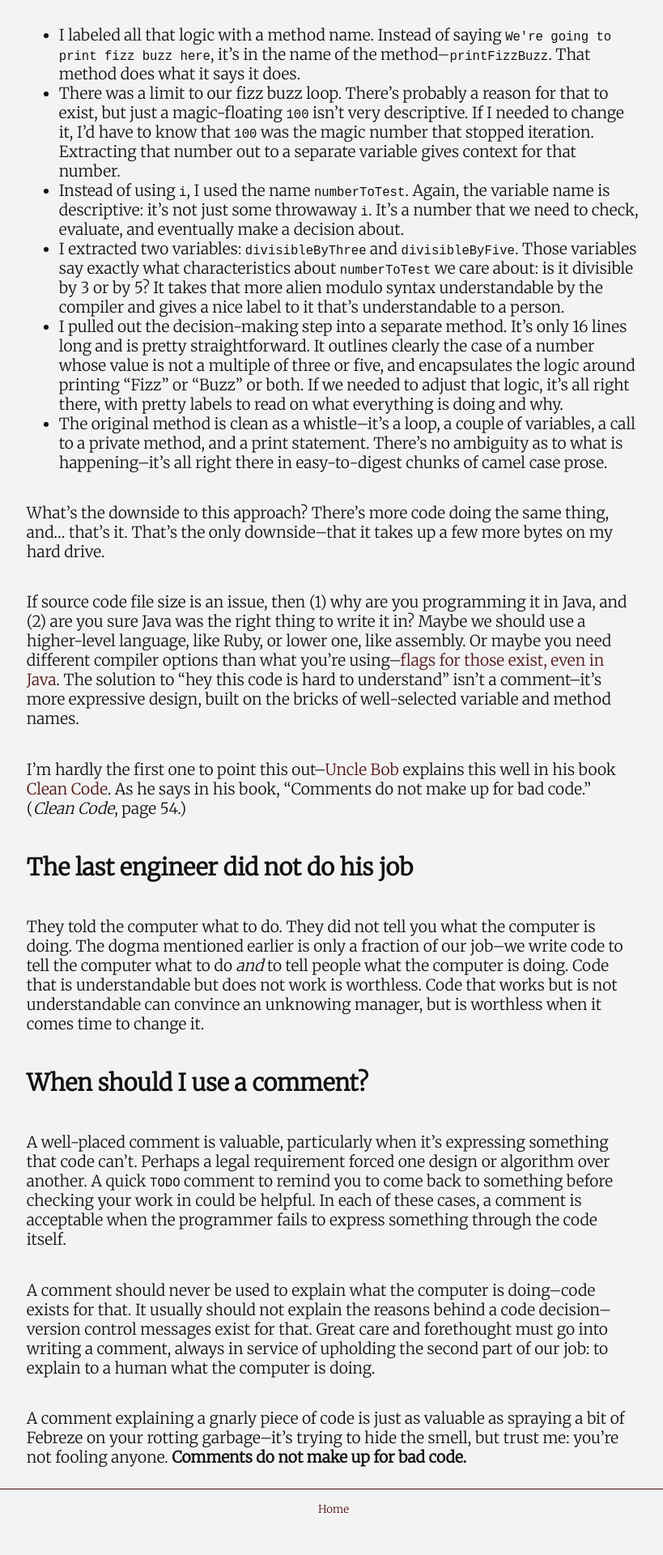
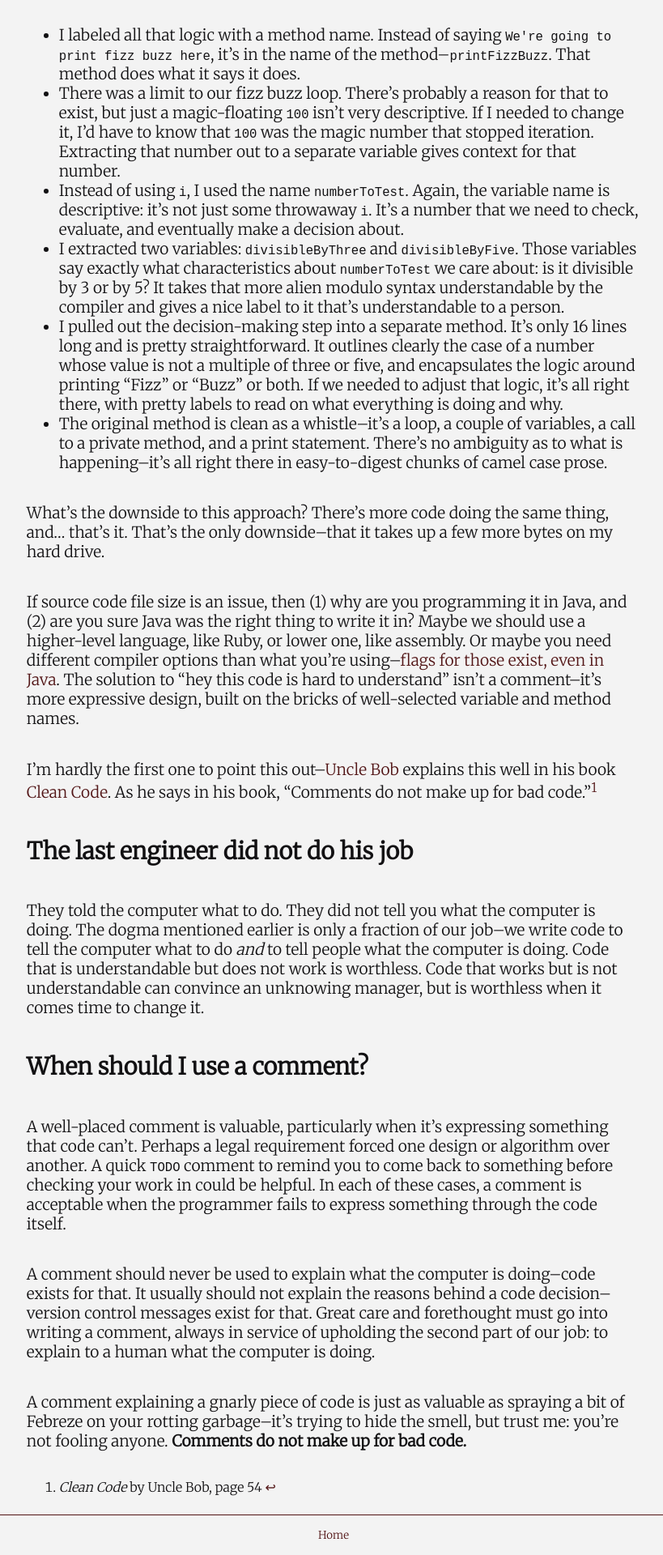
Before and after one commit to cincospenguinos/Blog, a Jekyll site: the page built from _posts/2020-06-03-on-code-comments.markdown, in a window 1280 px wide. Shown: the part 2941-4861 px from the top of the page at 81% size, without its empty margins (228-1047 px from the left). Built offline with Jekyll 4.4.1, drawn with Linux system fonts in a browser that asks for light colours; before the commit the page ends 4829 px from its top, so only the background shows below that.

Commit message:
Fix reference to uncle bob by moving to footnote--it looks nicer this way

```diff
--- a/_posts/2020-06-03-on-code-comments.markdown
+++ b/_posts/2020-06-03-on-code-comments.markdown
@@ -101,7 +101,7 @@ What's the downside to this approach? There's more code doing the same thing, an
 
 If source code file size is an issue, then (1) why are you programming it in Java, and (2) are you sure Java was the right thing to write it in? Maybe we should use a higher-level language, like Ruby, or lower one, like assembly. Or maybe you need different compiler options than what you're using--[flags for those exist, even in Java](https://www.oracle.com/java/technologies/javase/vmoptions-jsp.html#PerformanceTuning). The solution to "hey this code is hard to understand" isn't a comment--it's more expressive design, built on the bricks of well-selected variable and method names.
 
-I'm hardly the first one to point this out--[Uncle Bob](https://blog.cleancoder.com/) explains this well in his book [Clean Code](https://www.amazon.com/Clean-Code-Handbook-Software-Craftsmanship-ebook/dp/B001GSTOAM/ref=sr_1_3?dchild=1&keywords=Clean+Code&qid=1590558884&sr=8-3). As he says in his book, "Comments do not make up for bad code." (*Clean Code*, page 54.)
+I'm hardly the first one to point this out--[Uncle Bob](https://blog.cleancoder.com/) explains this well in his book [Clean Code](https://www.amazon.com/Clean-Code-Handbook-Software-Craftsmanship-ebook/dp/B001GSTOAM/ref=sr_1_3?dchild=1&keywords=Clean+Code&qid=1590558884&sr=8-3). As he says in his book, "Comments do not make up for bad code."[^1]
 
 ## The last engineer did not do his job
 
@@ -114,3 +114,5 @@ A well-placed comment is valuable, particularly when it's expressing something t
 A comment should never be used to explain what the computer is doing--code exists for that. It usually should not explain the reasons behind a code decision--version control messages exist for that. Great care and forethought must go into writing a comment, always in service of upholding the second part of our job: to explain to a human what the computer is doing.
 
 A comment explaining a gnarly piece of code is just as valuable as spraying a bit of Febreze on your rotting garbage--it's trying to hide the smell, but trust me: you're not fooling anyone. **Comments do not make up for bad code.**
+
+[^1]: *Clean Code* by Uncle Bob, page 54
--- a/assets/css/post.css
+++ b/assets/css/post.css
@@ -27,3 +27,7 @@
     display: flex;
     justify-content: center;
 }
+
+.footnotes {
+    font-size: smaller;
+}
```
